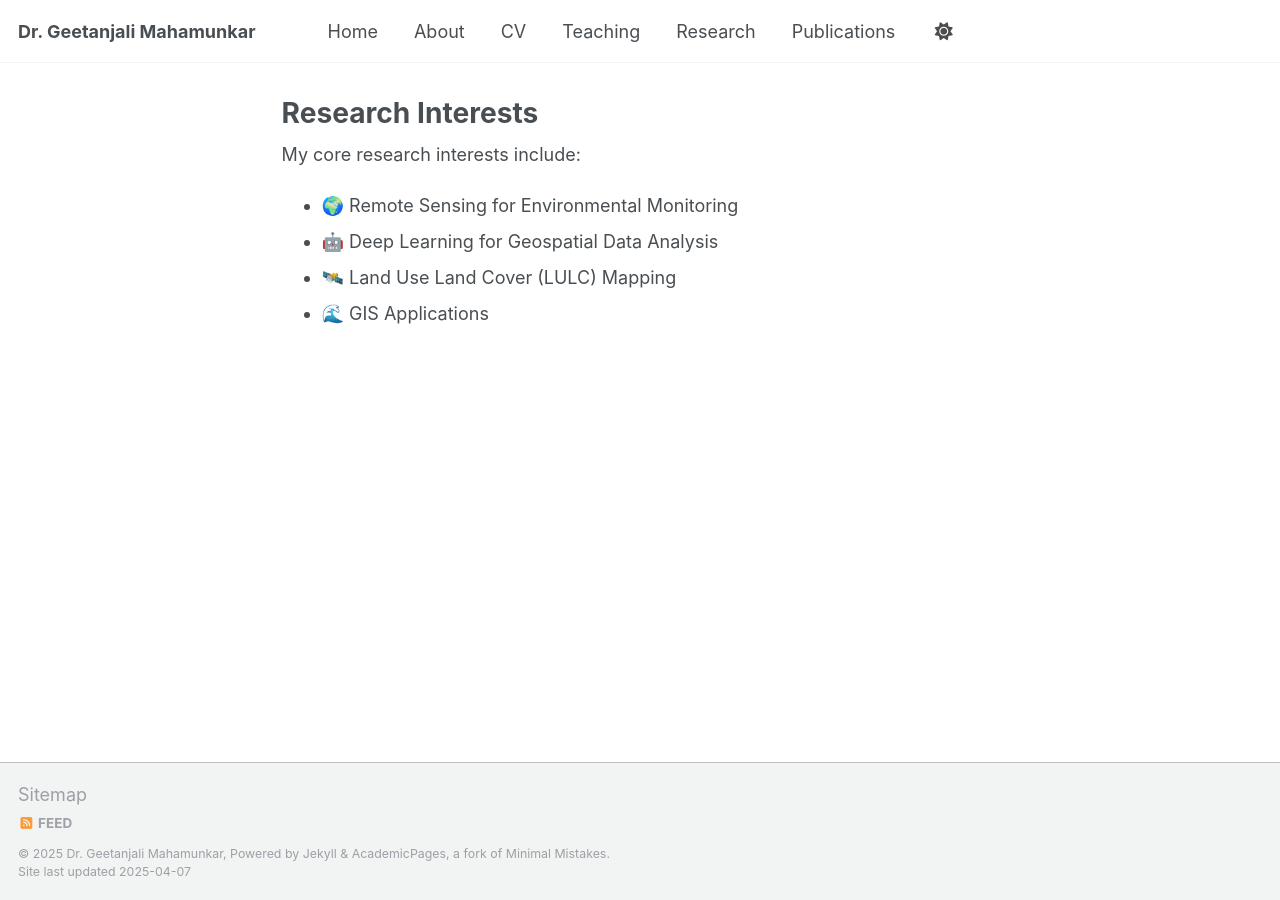
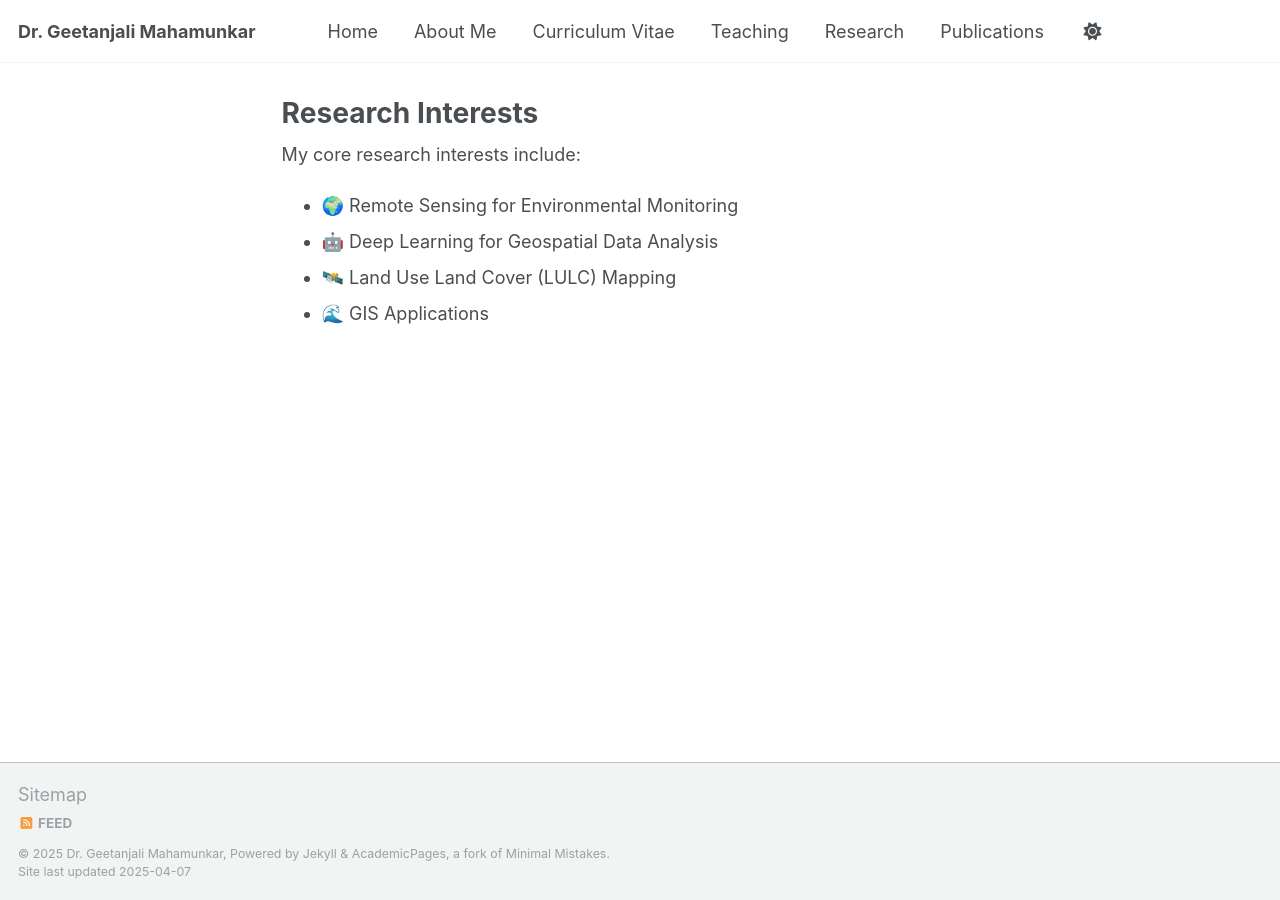
Before and after one commit to gsmahamunkar/gsmahamunkar.github.io, a Jekyll site: the page built from research.md, in a window 1280 px wide. Built offline with Jekyll 4.4.1, drawn with Linux system fonts in a browser that asks for light colours.

Commit message:
Update navigation.yml

```diff
--- a/_data/navigation.yml
+++ b/_data/navigation.yml
@@ -10,9 +10,9 @@
 main:
   - title: "Home"
     url: /
-  - title: "About"
+  - title: "About Me"
     url: /about/
-  - title: "CV"
+  - title: "Curriculum Vitae"
     url: /cv/
   - title: "Teaching"
     url: /teaching/
```
